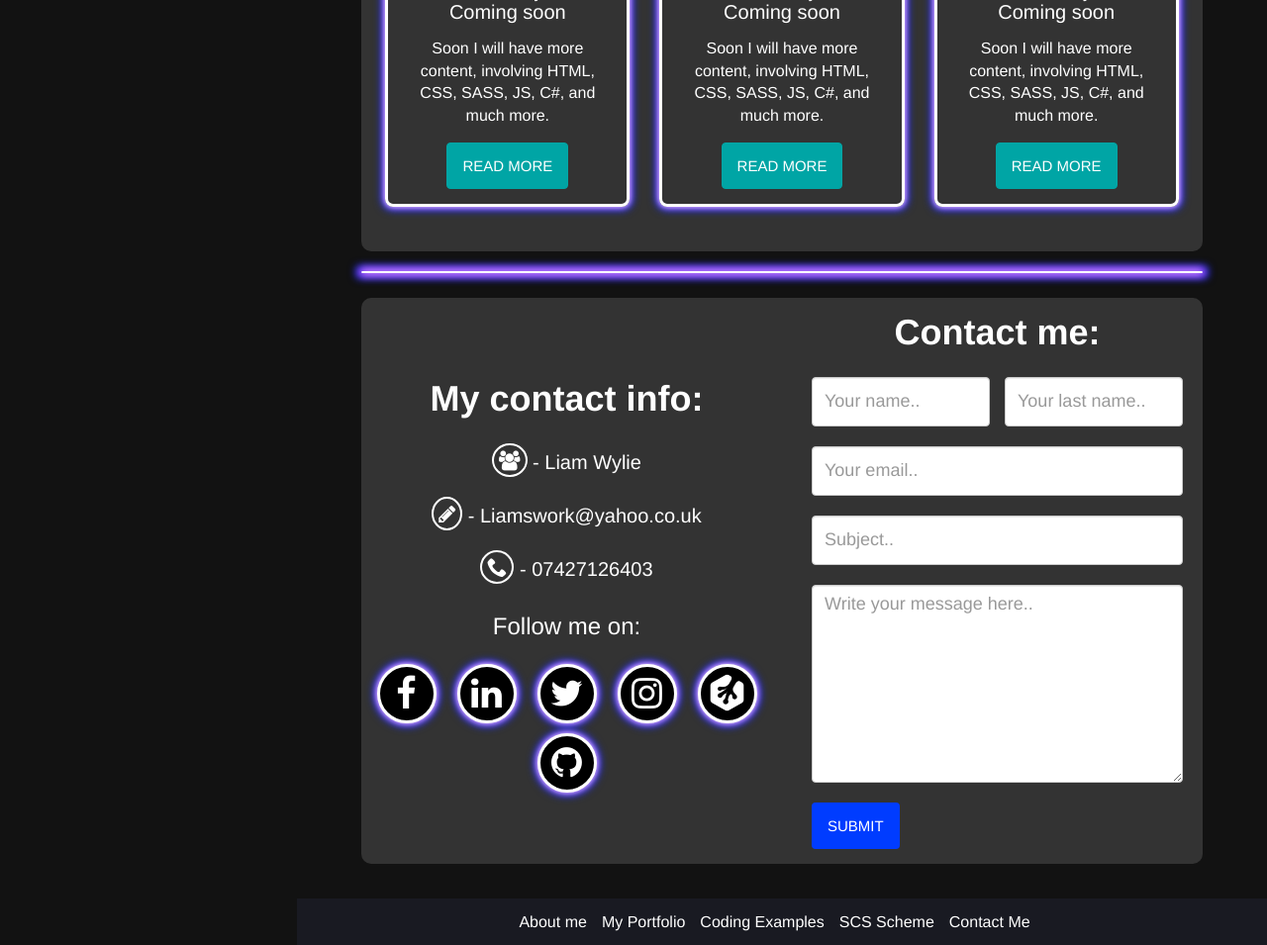
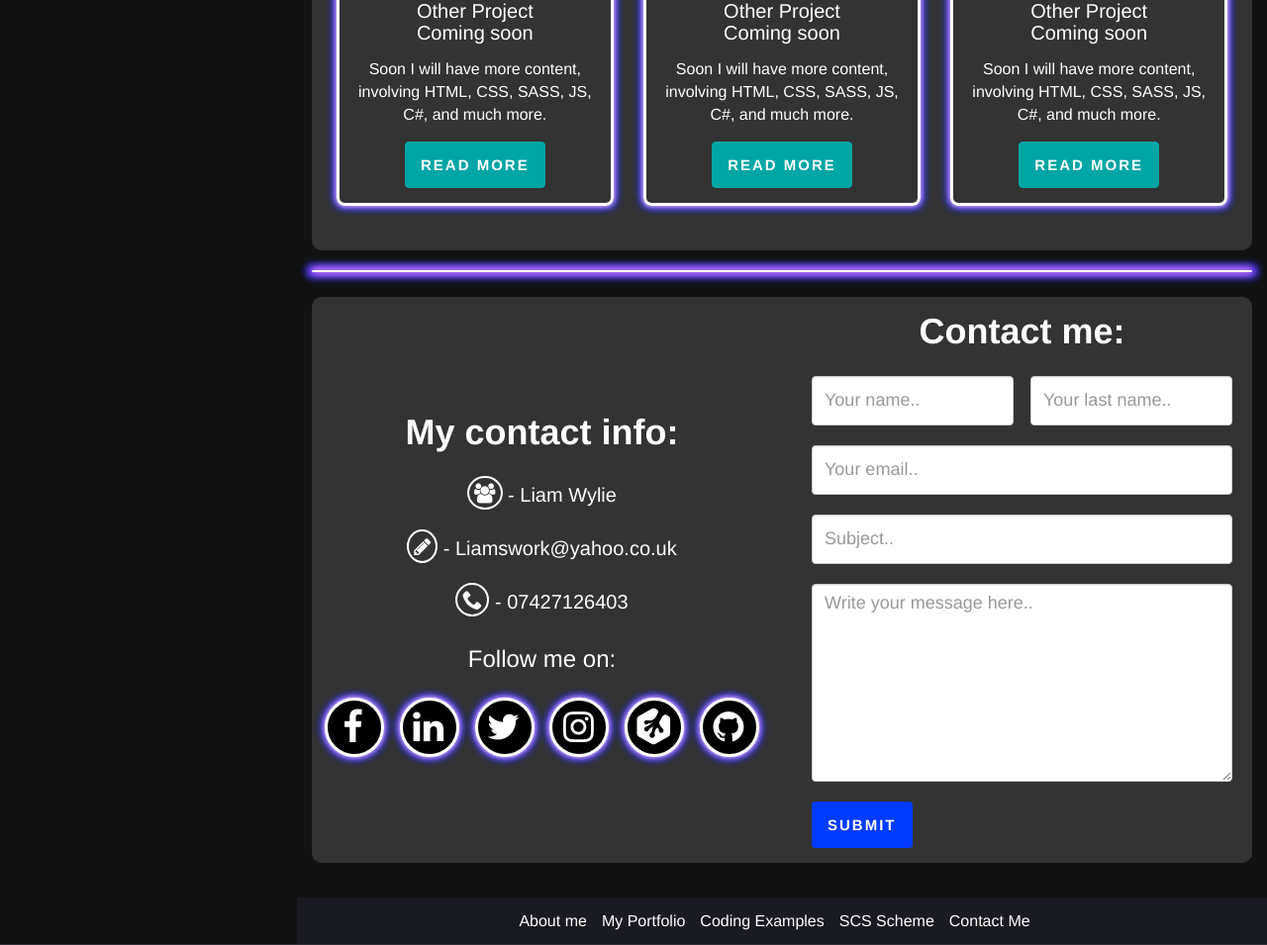
Before and after one commit to liamswork/Portfolio-Old, a PHP site: page / in a window 1280 px wide. Shown: the part 1627-2582 px from the top of the page at 99% size. Run offline with PHP 8.4, Linux system fonts and the light colour scheme; some libraries are stand-ins or nearby versions; some web fonts are replaced.

Commit message:
Contact me removed/Refactoring
-Contact me page removed. Added as an internal link back to homepage section of id "contact-me"
-Moved base media queries into "basequeries"
-Linked all contact me links to homepage.
-Various fixes

```diff
--- a/css/style.css
+++ b/css/style.css
@@ -85,30 +85,6 @@
   padding: 5px 10px 0 10px;
 }
 
-@media (min-width: 530px) {
-  .main .inner {
-    padding: 5px 15px 0 15px;
-  }
-}
-
-@media (min-width: 768px) {
-  .main .inner {
-    padding: 10px 35px 0 35px;
-  }
-}
-
-@media (min-width: 992px) {
-  .main .inner {
-    padding: 10px 35px 0 35px;
-  }
-}
-
-@media (min-width: 1260px) {
-  .main .inner {
-    padding: 10px 60px 0 60px;
-  }
-}
-
 a {
   text-decoration: none;
 }
@@ -134,18 +110,14 @@
   padding: 5px 15px;
   font-size: 1.5rem;
   text-transform: uppercase;
+  letter-spacing: 2px;
+  font-weight: 600;
 }
 
 .content-container {
   background-color: #333333;
   border-radius: 10px;
   padding: 5px;
-}
-
-@media (min-width: 768) {
-  .content-container {
-    padding: 15px;
-  }
 }
 
 /* Animate neon flicker */
@@ -1178,6 +1150,16 @@
   font-size: 22px;
 }
 
+.contact-form .container .btn {
+  letter-spacing: 2px;
+  font-weight: 600;
+}
+
+.contact-form .container .btn:hover {
+  background-color: white;
+  color: #003cff;
+}
+
 .inner-about-me .aboutme-container .aboutme-text {
   width: 50%;
 }
@@ -1283,7 +1265,16 @@
   }
 }
 
+@media (min-width: 530px) {
+  .inner {
+    padding: 5px 15px 0 15px;
+  }
+}
+
 @media (min-width: 768px) {
+  .inner {
+    padding: 10px 35px 0 35px;
+  }
   .container {
     width: 680px;
   }
@@ -1295,7 +1286,16 @@
   }
 }
 
+@media (min-width: 768px) and (min-width: 768) {
+  .content-container {
+    padding: 15px;
+  }
+}
+
 @media (min-width: 992px) {
+  .inner {
+    padding: 10px 35px 0 35px;
+  }
   .container {
     width: 900px;
   }
@@ -1305,6 +1305,9 @@
 }
 
 @media (min-width: 1260px) {
+  .inner {
+    padding: 10px 60px 0 60px;
+  }
   body {
     margin-left: 300px;
   }
--- a/index.html
+++ b/index.html
@@ -38,7 +38,7 @@
               <a class="nav-link" href="pages/my-portfolio.html"><h2>My Portfolio</h2></a>
               <a class="nav-link" href="pages/coding-examples.html"><h2>Coding Examples</h2></a>
               <a class="nav-link" href="pages/scs-scheme.html"><h2>SCS Scheme</h2></a>
-              <a class="nav-link" href="pages/contact-me.html"><h2>Contact Me</h2></a>
+              <a class="nav-link" href="#contact-me"><h2>Contact Me</h2></a>
             </div>
         </div>
     </div>
@@ -228,7 +228,7 @@
 
             <!--Contact me form-->
             <div>
-            <div class="container-contact-form content-container clearfix">
+            <div class="container-contact-form content-container clearfix" id="contact-me">
               <div class="row align-items-center">
 
 
--- a/pages/about-me.html
+++ b/pages/about-me.html
@@ -36,7 +36,7 @@
               <a class="nav-link" href="../pages/my-portfolio.html"><h2>My Portfolio</h2></a>
               <a class="nav-link" href="../pages/coding-examples.html"><h2>Coding Examples</h2></a>
               <a class="nav-link" href="../pages/scs-scheme.html"><h2>SCS Scheme</h2></a>
-              <a class="nav-link" href="../pages/contact-me.html"><h2>Contact Me</h2></a>
+              <a class="nav-link" href="../index.html#contact-me"><h2>Contact Me</h2></a>
             </div>
         </div>
     </div>
--- a/pages/coding-examples.html
+++ b/pages/coding-examples.html
@@ -39,7 +39,7 @@
               <a class="nav-link" href="../pages/my-portfolio.html"><h2>My Portfolio</h2></a>
               <a class="nav-link" href="../pages/coding-examples.html"><h2>Coding Examples</h2></a>
               <a class="nav-link" href="../pages/scs-scheme.html"><h2>SCS Scheme</h2></a>
-              <a class="nav-link" href="../pages/contact-me.html"><h2>Contact Me</h2></a>
+              <a class="nav-link" href="../index.html#contact-me"><h2>Contact Me</h2></a>
             </div>
         </div>
     </div>
--- a/pages/my-portfolio.html
+++ b/pages/my-portfolio.html
@@ -38,7 +38,7 @@
               <a class="nav-link" href="../pages/my-portfolio.html"><h2>My Portfolio</h2></a>
               <a class="nav-link" href="../pages/coding-examples.html"><h2>Coding Examples</h2></a>
               <a class="nav-link" href="../pages/scs-scheme.html"><h2>SCS Scheme</h2></a>
-              <a class="nav-link" href="../pages/contact-me.html"><h2>Contact Me</h2></a>
+              <a class="nav-link" href="../index.html#contact-me"><h2>Contact Me</h2></a>
             </div>
         </div>
     </div>
--- a/pages/scs-scheme.html
+++ b/pages/scs-scheme.html
@@ -38,7 +38,7 @@
               <a class="nav-link" href="../pages/my-portfolio.html"><h2>My Portfolio</h2></a>
               <a class="nav-link" href="../pages/coding-examples.html"><h2>Coding Examples</h2></a>
               <a class="nav-link" href="../pages/scs-scheme.html"><h2>SCS Scheme</h2></a>
-              <a class="nav-link" href="../pages/contact-me.html"><h2>Contact Me</h2></a>
+              <a class="nav-link" href="../index.html#contact-me"><h2>Contact Me</h2></a>
             </div>
         </div>
     </div>
--- a/pages/templatepage.html
+++ b/pages/templatepage.html
@@ -38,7 +38,7 @@
               <a class="nav-link" href="../pages/my-portfolio.html"><h2>My Portfolio</h2></a>
               <a class="nav-link" href="../pages/coding-examples.html"><h2>Coding Examples</h2></a>
               <a class="nav-link" href="../pages/scs-scheme.html"><h2>SCS Scheme</h2></a>
-              <a class="nav-link" href="../pages/contact-me.html"><h2>Contact Me</h2></a>
+              <a class="nav-link" href="../index.html#contact-me"><h2>Contact Me</h2></a>
             </div>
         </div>
     </div>
--- a/scss/base/_base.scss
+++ b/scss/base/_base.scss
@@ -137,19 +137,6 @@
   .inner{
     margin:35px 5px;
     padding:5px 10px 0 10px;
-    @media(min-width:530px){
-      padding:5px 15px 0 15px;
-    }
-    @media(min-width:768px){
-      padding:10px 35px 0 35px;
-    }
-    @media(min-width:992px){
-      padding:10px 35px 0 35px;
-    }
-    @media(min-width:1260px){
-      padding:10px 60px 0 60px;
-    }
-
   }
 }
 
@@ -180,15 +167,14 @@
   padding: 5px 15px;
   font-size: 1.5rem;
   text-transform: uppercase;
+  letter-spacing: 2px;
+  font-weight: 600;
 }
 
 .content-container{
   background-color: #333333;
   border-radius: 10px;
   padding:5px;
-  @media (min-width:768){
-    padding:15px;
-  }
 }
 
 .row{
--- a/scss/layout/home/_contactform.scss
+++ b/scss/layout/home/_contactform.scss
@@ -90,6 +90,14 @@
                 width:48%;
                 font-size: 22px;
             }
+            .btn{
+                letter-spacing: 2px;
+                font-weight: 600;
+                &:hover{
+                    background-color: white;
+                    color:#003cff;
+                }
+            }
 
         }
 
--- a/scss/mediaqueries/_baseQueries.scss
+++ b/scss/mediaqueries/_baseQueries.scss
@@ -7,23 +7,37 @@
 //
 //
 
-
 //Some base media queries, including .container bootstrap overwriting.
+@media (min-width: 530px){
+    .inner{
+        padding:5px 15px 0 15px;
+    }
+}
 @media (min-width: 768px){
+    .inner{
+        padding:10px 35px 0 35px;
+    }
     .container{
         width:680px;
         .inner{
             margin:0 35px;
         }
     }
-
     .btn{
         font-size:1.5rem;
 
     }
+    .content-container{
+        @media (min-width:768){
+        padding:15px;
+        }
+    }
 }
 
 @media (min-width: 992px){
+    .inner{
+        padding:10px 35px 0 35px;
+    }
     .container{
         width:900px;
     }
@@ -33,6 +47,9 @@
 }
 
 @media (min-width: 1260px){
+    .inner{
+        padding:10px 60px 0 60px;
+    }
     body{
         margin-left:300px;
     }
```
Also changed, not shown: pages/contact-me.html (deleted, +0 -141 lines), scss/_temp.scss (deleted).
